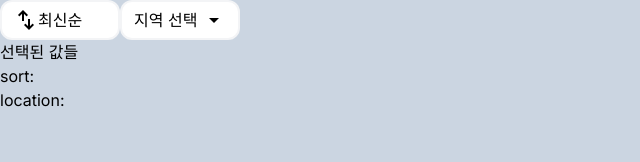
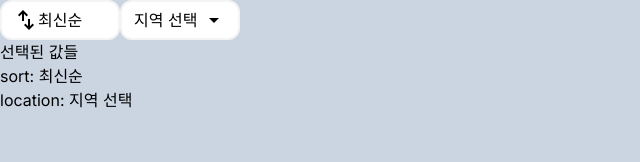
Before and after one commit to FESI5-team9/Frountend, a Next.js app: page /filter in a window 1280 px wide. Shown: the top 162 px of the page, without its empty margins (0-640 px from the left). Built offline with nearby package versions, Linux system fonts and the light colour scheme.

Commit message:
MNM-23-fix: state 초기값 변경

```diff
--- a/src/app/(testPages)/filter/page.tsx
+++ b/src/app/(testPages)/filter/page.tsx
@@ -4,8 +4,8 @@ import { useState } from "react";
 import { FilterDropDown } from "@/components/FilterDropDown";
 
 export default function Page() {
-  const [sortOption, setSortOption] = useState("");
-  const [locationOption, setLocationOption] = useState("");
+  const [sortOption, setSortOption] = useState("최신순");
+  const [locationOption, setLocationOption] = useState("지역 선택");
 
   const handleSortFilter = (selectedOption: string) => {
     setSortOption(selectedOption);
```
